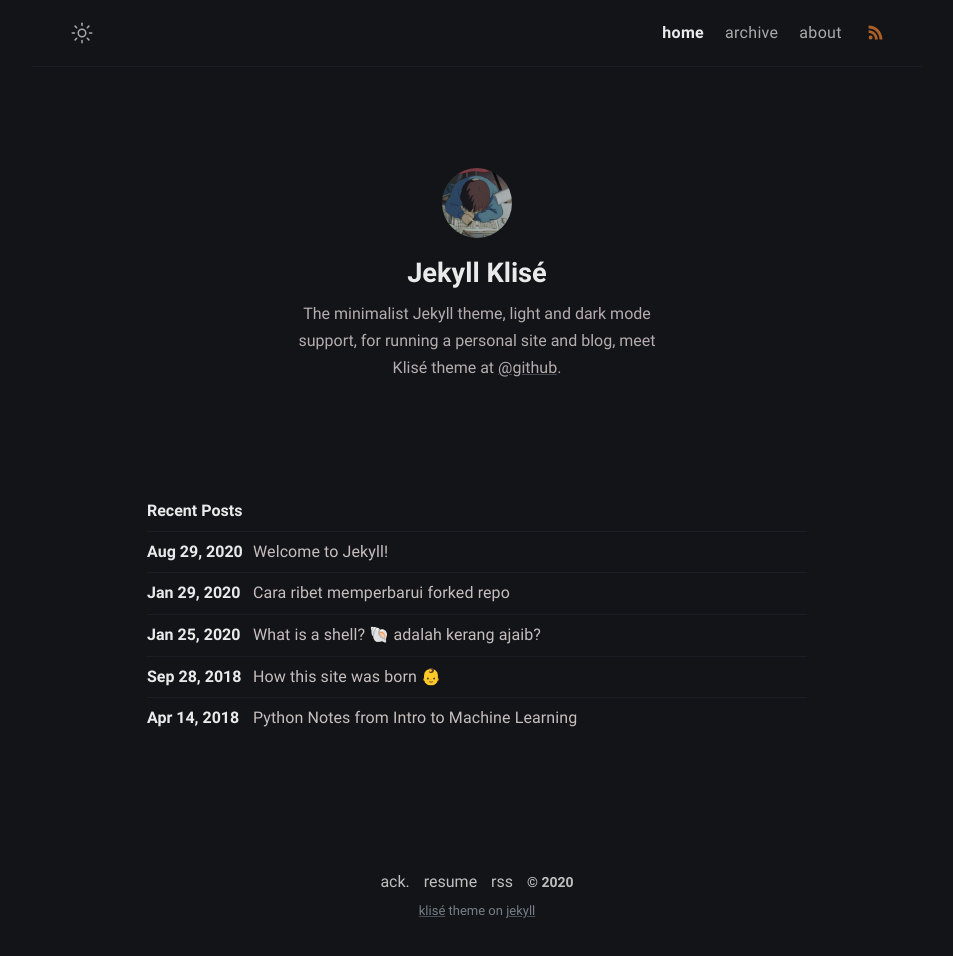
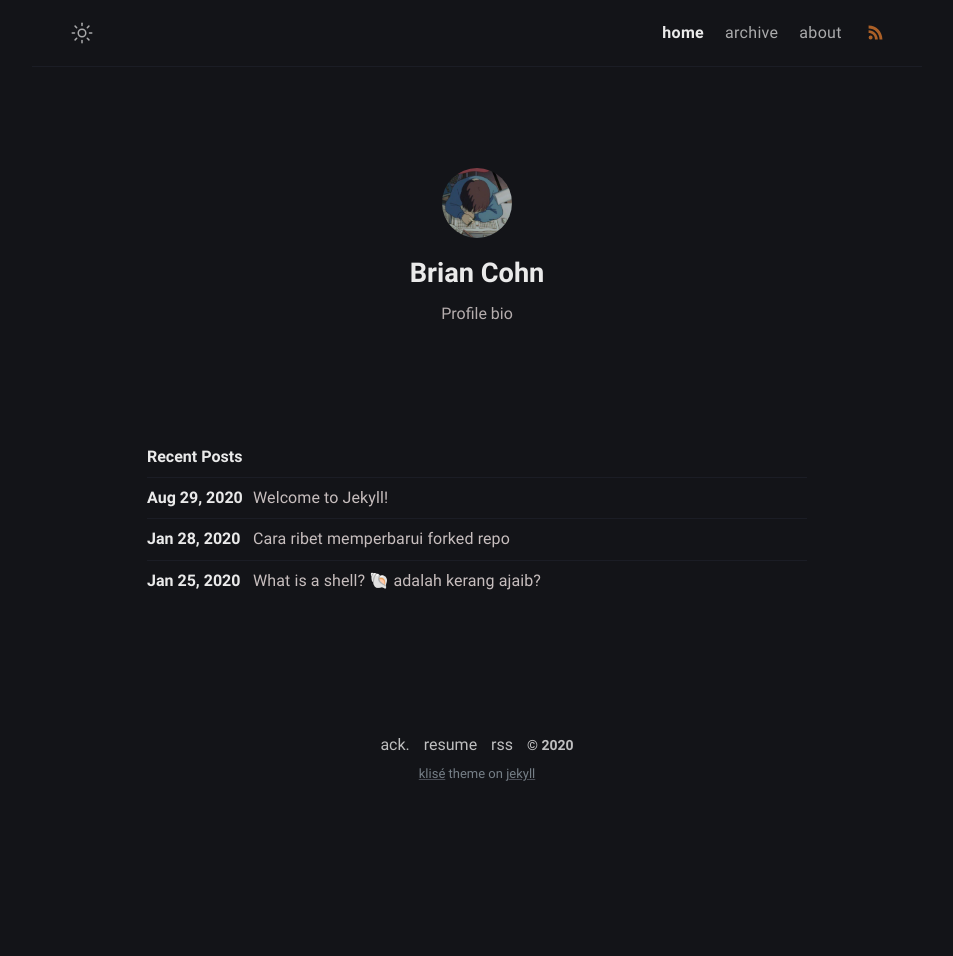
Before and after one commit to bc/web, a Jekyll site: the page built from index.md, in a window 1280 px wide. Shown: the whole page, without its empty margins (163-1116 px from the left). Built offline with Jekyll 4.4.1, drawn with Linux system fonts in a browser that asks for light colours; after the commit the page ends 900 px from its top, so only the background shows below that.

Commit message:
Update _config.yml

```diff
--- a/_config.yml
+++ b/_config.yml
@@ -1,33 +1,24 @@
 # Site settings
-title: Klise Theme # site title
+title: Brian A. Cohn Ph.D. # site title
 description: >- # site description
-  He's writing in Bahasa about web technology and experience as a journal
-  for documentation things that he learned, meet him <a href="https://github.com/piharpi" target="_blank" rel="noopener">@github</a>.
+  Scientific development and prototyping.
 lang: en-US # default lang
-timezone: Asia/Jakarta # set your timezone
+timezone: PST # set your timezone
 image: assets/img/ogp.png # This image used for Open Graph more info https://ogp.me/
-repo: https://github.com/piharpi/jekyll-klise # site repo [optional]
 mode: dark # default theme "dark" | "light"
 
 # Profile settings
 author:
-  name: Jekyll Klisé # author name
+  name: Brian Cohn # author name
   bio: >- # tell to the world
-    The minimalist Jekyll theme, light and dark mode support, for running a personal site and blog,
-    meet Klisé theme at <a href="https://github.com/piharpi/jekyll-klise" target="_blank" rel="noopener">@github</a>.
-  username: username # general username
-  github: github_username # github username
-  twitter: twitter_username # twitter username
-  facebook: facebook_username # facebook username
-  email: your-email@email.com # email adress
+    Profile bio
+  github: bc # github username
   avatar: /assets/img/avatar.jpg # change with your own avatar
 
 # URL settings
-url: "https://klise.now.sh" #
+url: "briancohn.com" #
 baseurl:
 permalink: /:title/
-google_analytics: # leave it blank if not wish
-fb_appid:
 
 # Collection setting
 collections:
@@ -60,7 +51,7 @@
     description:
 
 # Homepage limit posts
-number_of_posts: 5
+number_of_posts: 3
 
 # Build settings
 # theme: klise
@@ -89,4 +80,4 @@
 plugins:
   - jekyll-feed
   - jekyll-sitemap
-  - jekyll-postfiles
+#   - jekyll-postfiles
```
